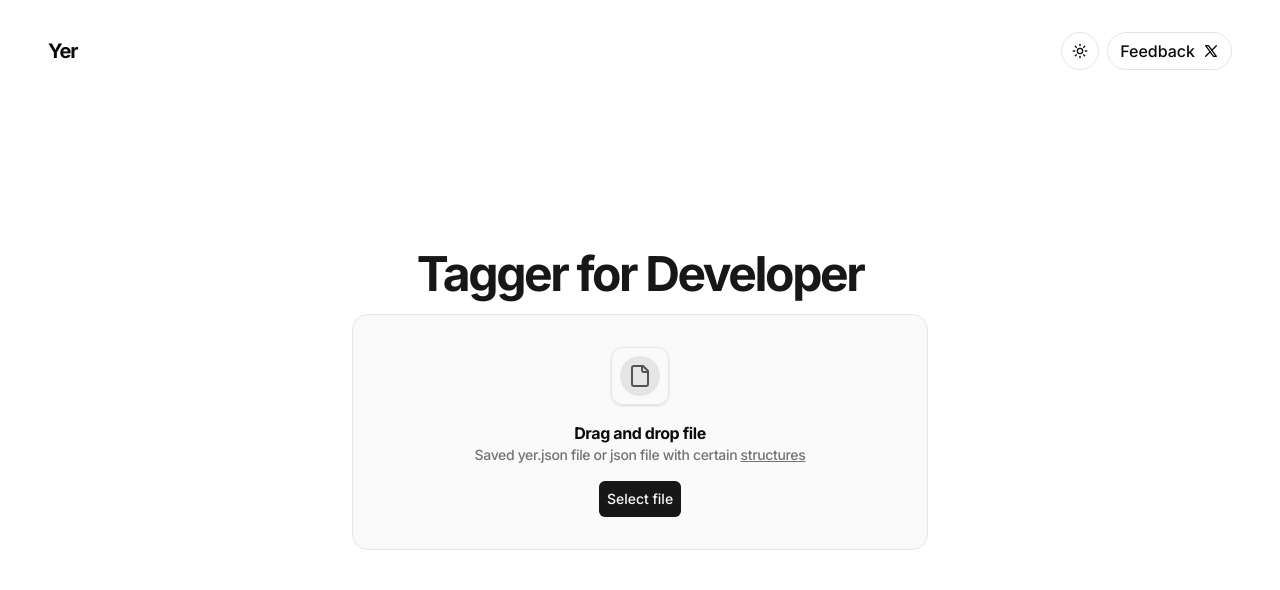
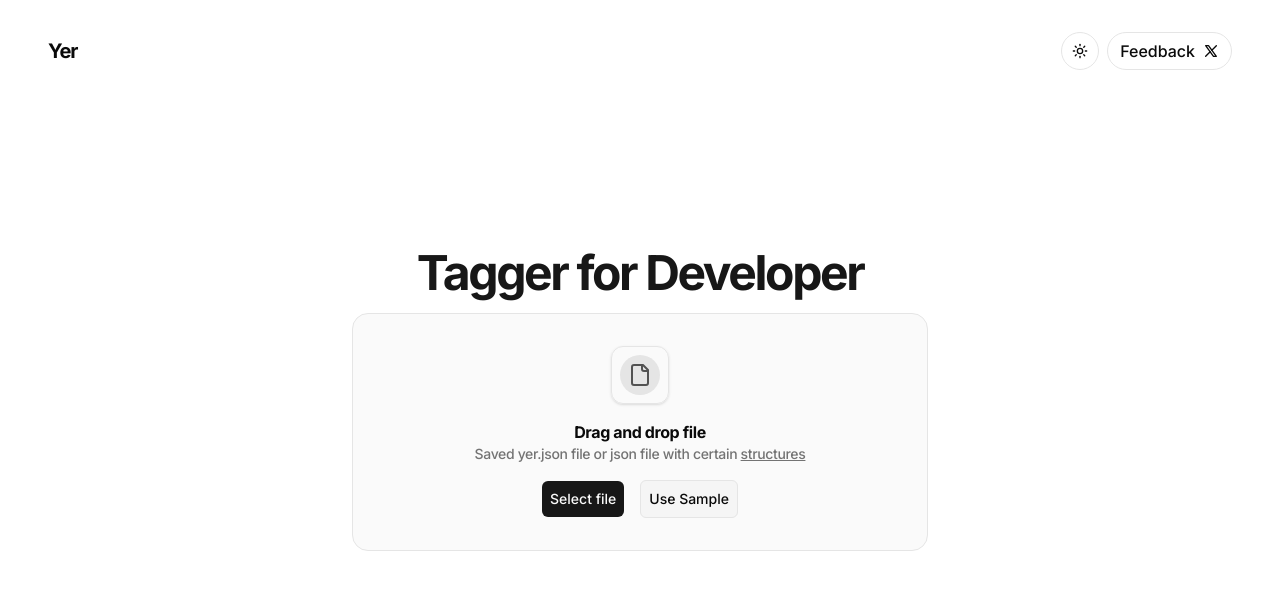
Before and after one commit to afifvdin/yer, a Next.js app: page / in a window 1280 px wide. Shown: the top 590 px of the page. Built offline with nearby package versions, Linux system fonts and the light colour scheme.

Commit message:
add use sample

```diff
--- a/app/_components/bottom-menu.tsx
+++ b/app/_components/bottom-menu.tsx
@@ -116,7 +116,7 @@ export default function BottomMenu() {
   }
 
   return (
-    <div className="fixed bottom-0 left-0 p-4 sm:p-8 w-full flex items-center justify-center">
+    <div className="fixed bottom-0 left-0 sm:p-8 w-full sm:flex sm:items-center sm:justify-center">
       <NewTagsDialog
         open={openDialog.newTags}
         setOpen={(open: boolean) =>
@@ -143,7 +143,8 @@ export default function BottomMenu() {
         }
         tag={selectedTag}
       />
-      <div className="bg-background p-1.5 sm:p-2 rounded-lg border shadow-xl flex items-center justify-center gap-2">
+      <ScrollArea>
+        <div className="bg-background p-4 sm:p-2 sm:rounded-lg border-t sm:border sm:shadow-xl flex items-center sm:justify-center gap-2">
           <DropdownMenu>
             <DropdownMenuTrigger asChild>
               <Button
@@ -233,13 +234,17 @@ export default function BottomMenu() {
               </Button>
             </DropdownMenuTrigger>
             <DropdownMenuContent side="top">
-            <DropdownMenuItem onSelect={handleExport}>Export</DropdownMenuItem>
+              <DropdownMenuItem onSelect={handleExport}>
+                Export
+              </DropdownMenuItem>
               <DropdownMenuItem onSelect={handleSave}>
                 Save to tag later
               </DropdownMenuItem>
             </DropdownMenuContent>
           </DropdownMenu>
         </div>
+        <Scrollbar orientation="horizontal" />
+      </ScrollArea>
       <CommandComponent list={documentList} />
     </div>
   )
--- a/app/_components/file-picker.tsx
+++ b/app/_components/file-picker.tsx
@@ -29,18 +29,38 @@ import { toast } from "sonner"
 export default function FilePicker() {
   const setCorpus = usePosTaggerStore((state) => state.setCorpus)
   const setTagset = usePosTaggerStore((state) => state.setTagset)
+  const addTags = usePosTaggerStore((state) => state.addTags)
   const fileRef = useRef<HTMLInputElement | null>(null)
   const [isHover, setIsHover] = useState(false)
   const isDesktop = useMediaQuery({
     query: "(min-width: 640px)",
   })
 
-  const doPickFile = () => {
+  const handlePickFile = () => {
     if (!fileRef.current) return
     fileRef.current.click()
   }
 
-  const onInputChange = async (event: React.ChangeEvent<HTMLInputElement>) => {
+  const handleUseSample = () => {
+    setCorpus([
+      [
+        { word: "The", tagId: 1 },
+        { word: "quick", tagId: 2 },
+        { word: "brown", tagId: 2 },
+        { word: "fox", tagId: 3 },
+        { word: "jumps", tagId: 4 },
+        { word: "over", tagId: 5 },
+        { word: "the", tagId: 1 },
+        { word: "lazy", tagId: 2 },
+        { word: "dog", tagId: 3 },
+      ],
+    ])
+    addTags(["DT", "JJ", "NN", "VBZ", "IN"])
+  }
+
+  const handleFileChange = async (
+    event: React.ChangeEvent<HTMLInputElement>
+  ) => {
     if (!event.currentTarget.files) return
     try {
       const item = event.currentTarget.files[0]
@@ -119,6 +139,7 @@ export default function FilePicker() {
       setIsHover(false)
     }
   }
+
   return (
     <div className="h-full flex flex-col items-center justify-center gap-4">
       <h1 className="text-center font-bold text-xl sm:text-5xl tracking-tighter text-primary">
@@ -199,14 +220,23 @@ export default function FilePicker() {
           accept=".json"
           className="hidden"
           ref={fileRef}
-          onChange={onInputChange}
+          onChange={handleFileChange}
         />
-        <Button
-          className="w-auto h-auto p-2 font-medium text-xs sm:text-sm"
-          onClick={doPickFile}
-        >
-          Select file
-        </Button>
+        <div className="flex items-center justify-center gap-4">
+          <Button
+            className="w-auto h-auto p-2 font-medium text-xs sm:text-sm"
+            onClick={handlePickFile}
+          >
+            Select file
+          </Button>
+          <Button
+            variant="outline"
+            className="bg-accent hover:bg-accent/80 w-auto h-auto p-2 font-medium text-xs sm:text-sm"
+            onClick={handleUseSample}
+          >
+            Use Sample
+          </Button>
+        </div>
       </div>
     </div>
   )
```
Lines whose indentation alone changed are shown as unchanged.
